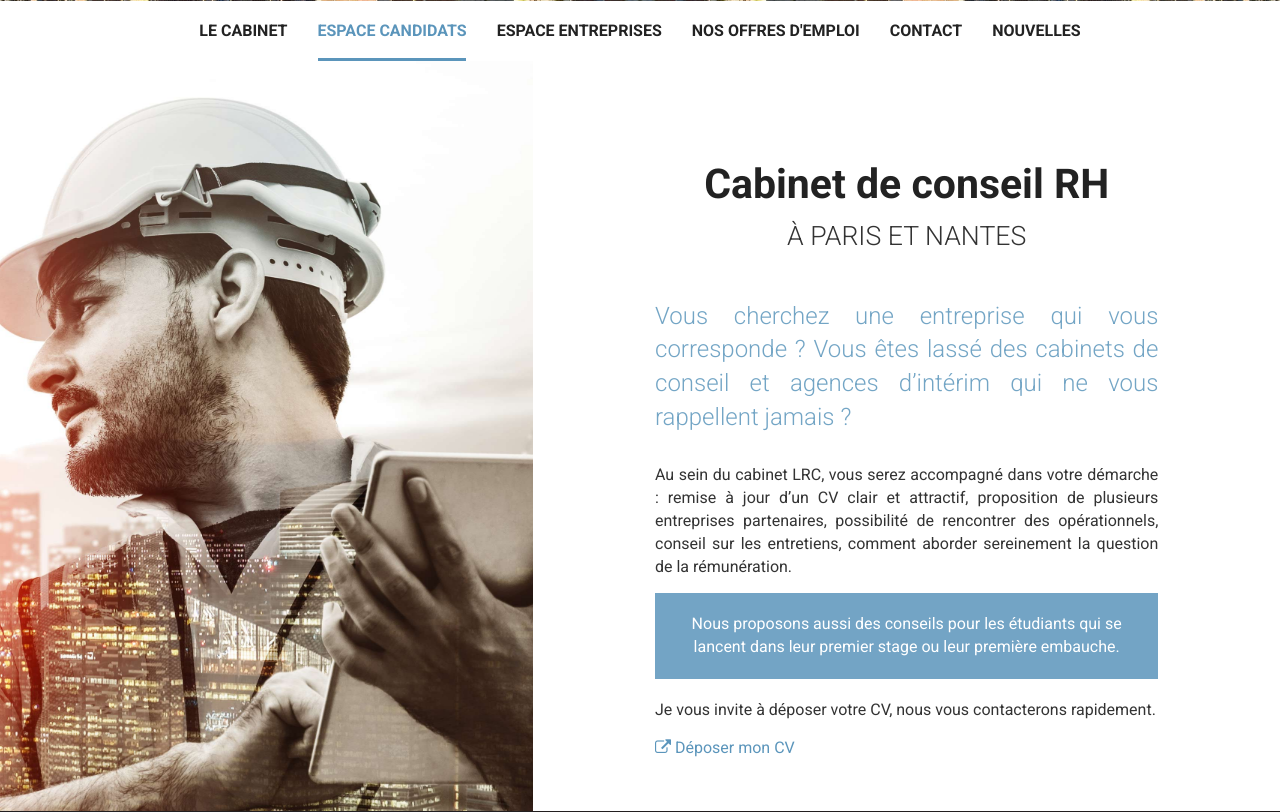
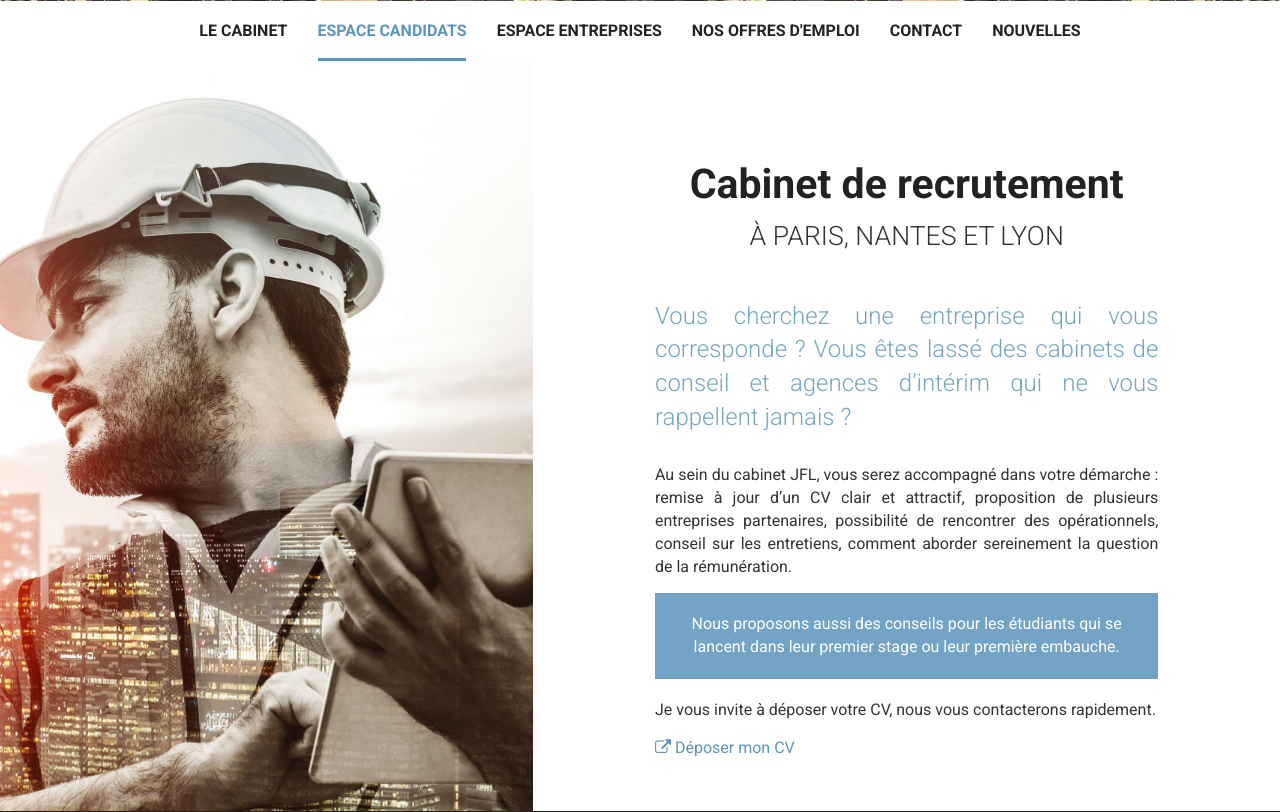
Before and after one commit to ladame/leger-rh, a Django app: page /recrutement-btp-paris-nantes/ in a window 1280 px wide. Shown: the part 399-1211 px from the top of the page. Run offline with Django 4.2, Linux system fonts and the light colour scheme; some libraries are stand-ins or nearby versions.

Commit message:
Modify content

```diff
--- a/template/nantes.html
+++ b/template/nantes.html
@@ -163,13 +163,13 @@ ga('send', 'pageview');
     </div>
     <div class="col-md-5 col-xs-12 text-justify">
       <div class='page-header-top'>
-        <h1>Cabinet de conseil RH <small>à Paris et Nantes</small> </h1>
+        <h1>Cabinet de recrutement<small>à Paris, Nantes et Lyon</small> </h1>
       </div>
 
       <p class="lead">Vous cherchez une entreprise qui vous corresponde ? Vous êtes lassé des cabinets de conseil et agences
         d’intérim
         qui ne vous rappellent jamais ? </p>
-      <p>Au sein du cabinet LRC, vous serez accompagné dans votre démarche : remise à jour d’un CV clair et attractif,
+      <p>Au sein du cabinet JFL, vous serez accompagné dans votre démarche : remise à jour d’un CV clair et attractif,
         proposition de plusieurs entreprises partenaires, possibilité de rencontrer des opérationnels, conseil sur les
         entretiens, comment aborder sereinement la question de la rémunération. </p>
       <p class="well">Nous proposons aussi des conseils pour les étudiants qui se lancent dans leur premier stage ou leur première
```
